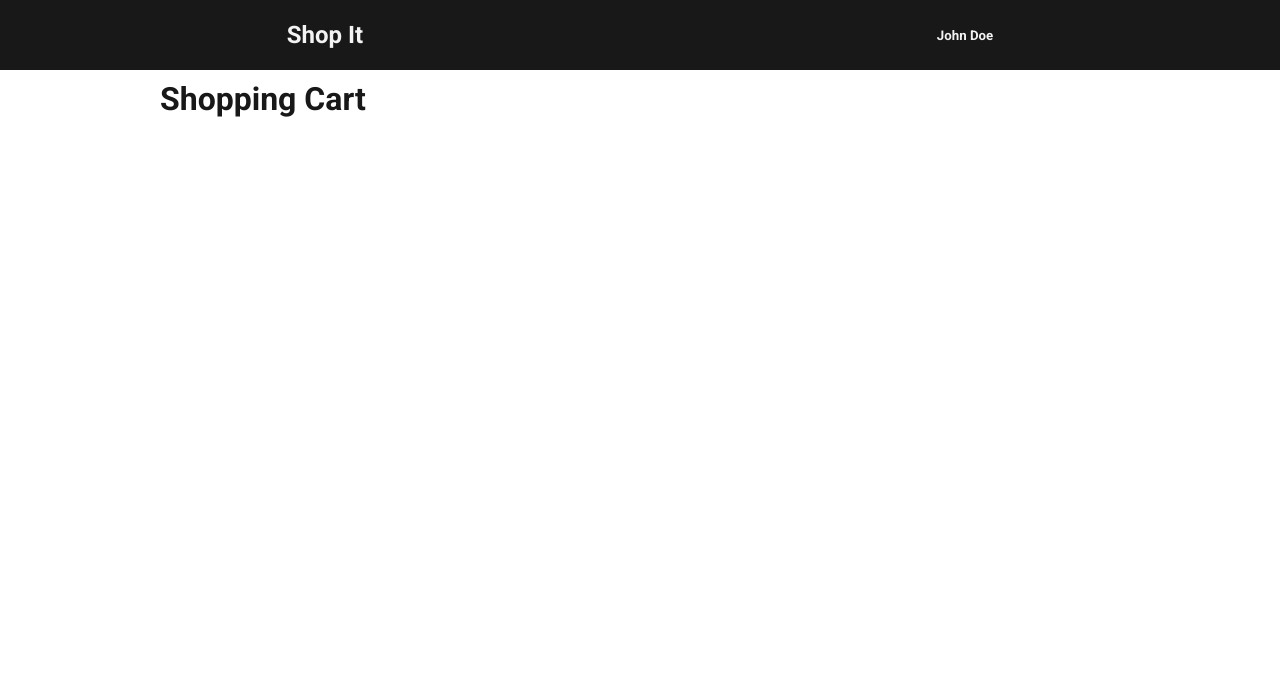
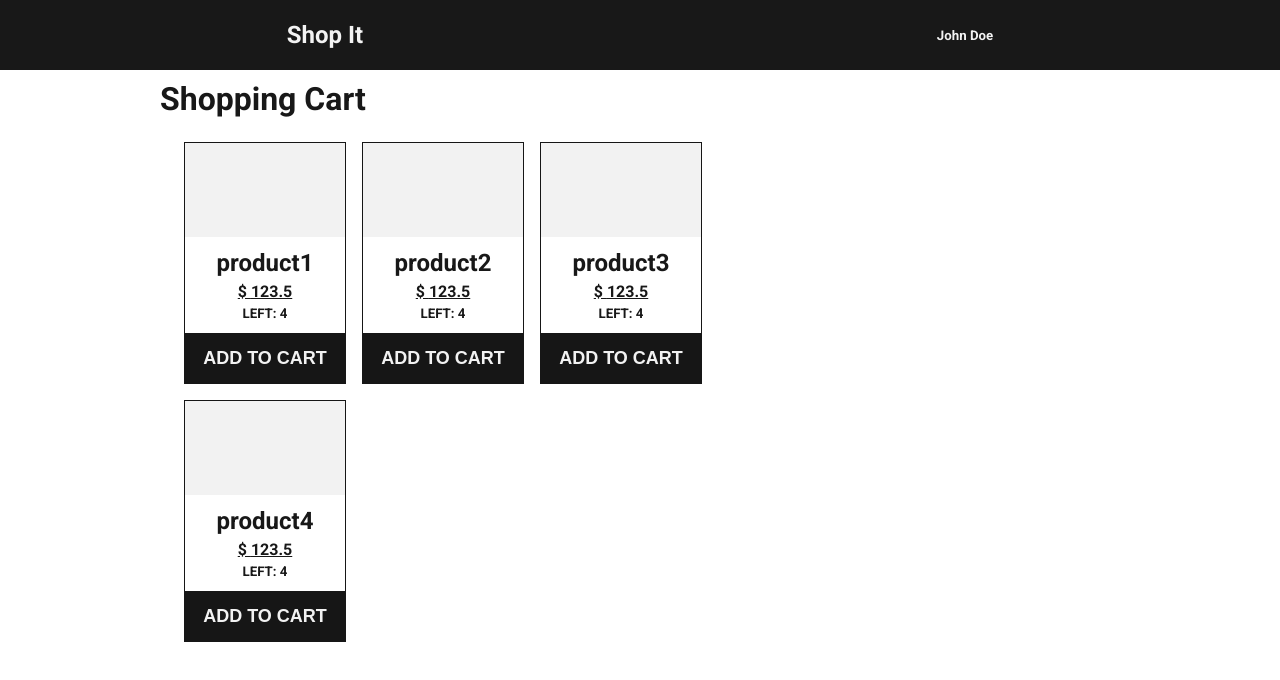
Before and after one commit to GabrielModog/shopping-cart-test, a React (Create React App) app: page / in a window 1280 px wide. Shown: the top 680 px of the page. Built offline with nearby package versions, Linux system fonts and the light colour scheme.

Commit message:
adds cards components and fix product interface

```diff
--- a/src/App.tsx
+++ b/src/App.tsx
@@ -1,11 +1,41 @@
 import React from 'react';
+import Cards from './components/Cards';
 
 import Layout from './components/Layout';
+import { Product } from './services/utils';
 
-export default function App() {
-  return (
-    <Layout>
-      <h1>Shopping Cart</h1>
-    </Layout>
-  );
-}
+const data: Array<Product> = [
+  {
+    id: 1,
+    name: 'product1',
+    price: 123.5,
+    available: 4,
+  },
+  {
+    id: 2,
+    name: 'product2',
+    price: 123.5,
+    available: 4,
+  },
+  {
+    id: 3,
+    name: 'product3',
+    price: 123.5,
+    available: 4,
+  },
+  {
+    id: 4,
+    name: 'product4',
+    price: 123.5,
+    available: 4,
+  },
+];
+
+const App: React.FC<any> = () => (
+  <Layout>
+    <h1>Shopping Cart</h1>
+    <Cards data={data} />
+  </Layout>
+);
+
+export default App;
--- /dev/null
+++ b/src/components/Cards/index.tsx
@@ -0,0 +1,30 @@
+import React from 'react';
+import { Product } from '../../services/utils';
+
+import './styles.css';
+
+interface ICards {
+  data: Array<Product>;
+}
+
+const Cards: React.FC<ICards> = ({ data }: ICards) => {
+  return (
+    <div className="cards">
+      {data.map((item: any) => (
+        <div key={item.id} className="card-item">
+          <div className="card-item-placeholder" />
+          <div className="card-item__content">
+            <h3>{item.name}</h3>
+            <h4>$ {item.price}</h4>
+            <h5>LEFT: {item.available}</h5>
+          </div>
+          <div className="card-item__checkout">
+            <button type="button">ADD TO CART</button>
+          </div>
+        </div>
+      ))}
+    </div>
+  );
+};
+
+export default Cards;
--- /dev/null
+++ b/src/components/Cards/styles.css
@@ -0,0 +1,42 @@
+.cards {
+  width: 60%;
+  display: flex;
+  flex-wrap: wrap;
+  padding: 1rem;
+}
+
+.card-item {
+  display: flex;
+  flex-direction: column;
+  width: 160px;
+  height: 240px;
+  border: 1px solid #161616;
+  margin: 0.5rem;
+  justify-content: space-between;
+  overflow: hidden;
+}
+
+.card-item__checkout button {
+  border: none;
+  font-weight: bold;
+  cursor: pointer;
+  font-size: 18px;
+  color: #f2f2f2;
+  background-color: #161616;
+  height: 50px;
+  width: 100%;
+}
+
+.card-item__content {
+  text-align: center;
+}
+
+.card-item__content h4 {
+  text-decoration: underline;
+  margin: 5px 0;
+}
+
+.card-item-placeholder {
+  background-color: #f2f2f2;
+  height: 94px;
+}
--- a/src/services/utils/index.ts
+++ b/src/services/utils/index.ts
@@ -2,6 +2,7 @@ export interface Product {
   id: number;
   name: string;
   price: number;
+  available: number;
 }
 
 export interface Vourche {
```
Also changed, not shown: .eslintrc.js.
